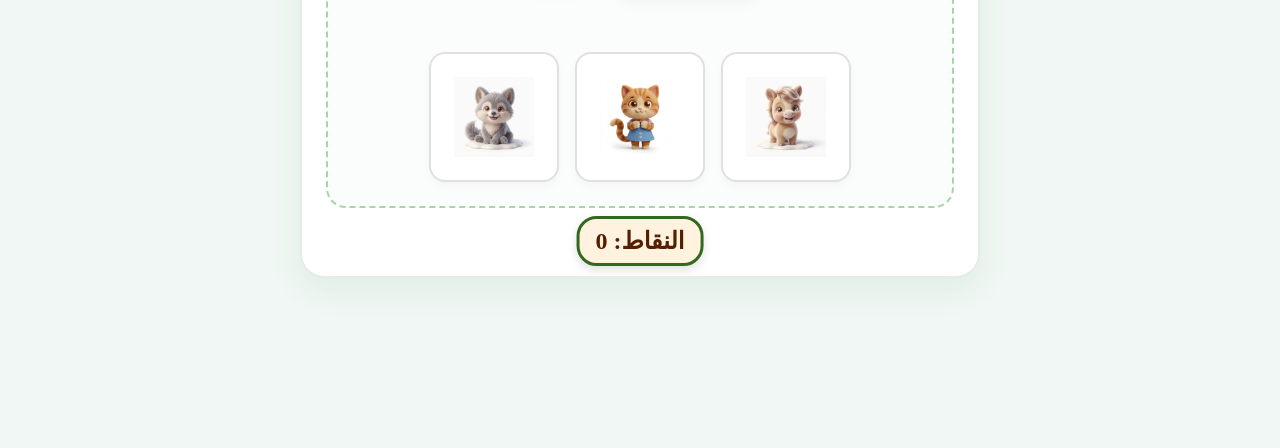
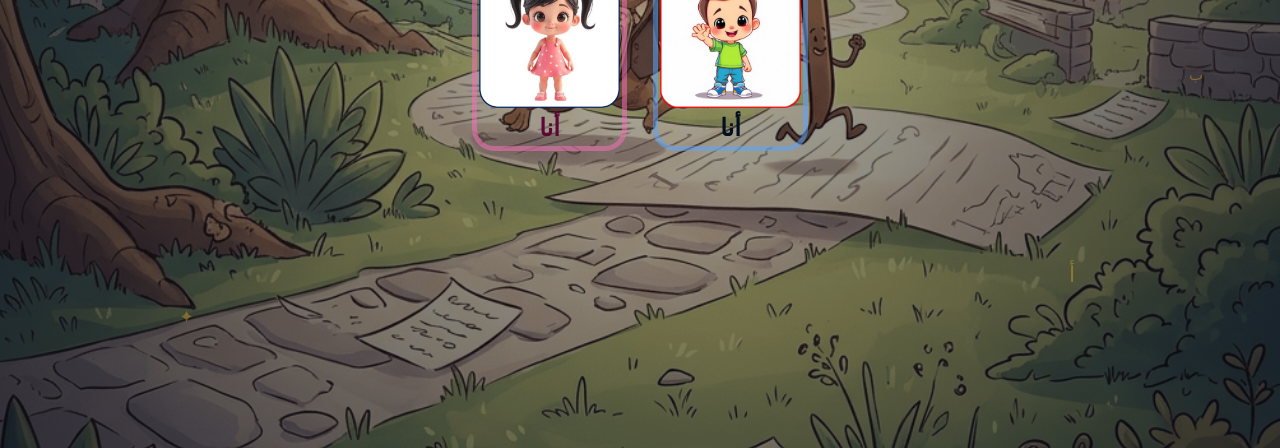
Before and after one commit to taklabassam-pixel/arabic-letters-game, a plain HTML site: page index.html in a window 1280 px wide. Shown: the part 352-800 px from the top of the page. Drawn offline with nearby package versions, Linux system fonts and the light colour scheme.

Commit message:
make index.html calling welcome.html

```diff
--- a/index.html
+++ b/index.html
@@ -12,8 +12,27 @@
   <link rel="apple-touch-icon" href="assets/icons/favicon-192.png">
   <!-- مكتبة الكونفيتي للاحتفال -->
   <script src="https://cdn.jsdelivr.net/npm/canvas-confetti@1.6.0/dist/confetti.browser.min.js"></script>
+  <style>
+    #owl-welcome-screen {
+      position: fixed;
+      inset: 0;
+      z-index: 999;
+      background: #0b1020;
+    }
+    #owl-welcome-frame {
+      width: 100%;
+      height: 100%;
+      border: 0;
+      display: block;
+    }
+  </style>
 </head>
 <body>
+
+  <!-- استدعاء واجهة الترحيب من ملف welcome.html -->
+  <section id="owl-welcome-screen" aria-label="الواجهة الترحيبية">
+    <iframe id="owl-welcome-frame" src="welcome.html" title="واجهة الترحيب"></iframe>
+  </section>
 
   <div class="game-container">
     <header class="game-header">
@@ -24,10 +43,9 @@
       <button id="stars-badge" class="stars-badge stars-hidden" type="button" aria-label="عدد النجوم">
         <span id="stars-medals" class="stars-medals"></span>
       </button>
-  </header>
+    </header>
 
-      <div class="score-badge">النقاط: <span id="score">0</span></div>
-    </header>
+    <div class="score-badge">النقاط: <span id="score">0</span></div>
 
     <!-- شريط التنقل بين المستويات الثلاثة (محدث للفتح التدريجي) -->
     <nav class="levels-nav">
@@ -68,5 +86,18 @@
   <!-- استدعاء ملفات الجافاسكريبت بالترتيب الصحيح -->
   <script src="js/data.js"></script>
   <script src="js/game.js"></script>
+  <script>
+    window.addEventListener('message', (event) => {
+      if (event.data === 'owl-welcome-done' || event.data?.type === 'owl-welcome-done') {
+        const welcomeEl = document.getElementById('owl-welcome-screen');
+        if (welcomeEl) welcomeEl.style.display = 'none';
+
+        document.querySelectorAll('audio[preload="none"]').forEach((audioEl) => {
+          audioEl.preload = 'auto';
+          audioEl.load();
+        });
+      }
+    });
+  </script>
 </body>
 </html>
```
